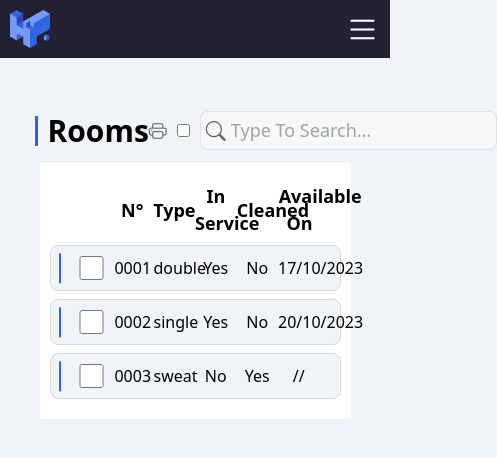
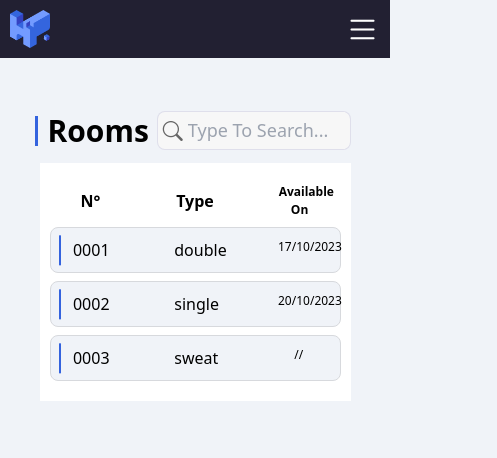
Before and after one commit to dhiaa00/Hotel-Management, a React (Vite) app: page /rooms in a window 390 px wide. Shown: the top 458 px of the page, 497 px wide, since content can reach past the window. Built offline with nearby package versions, Linux system fonts and the light colour scheme; the HTML template or start-up script is replaced by a standard one.

Commit message:
rooms section responsive

```diff
--- a/src/components/form/BookingForm.jsx
+++ b/src/components/form/BookingForm.jsx
@@ -112,7 +112,7 @@ const BookingForm = () => {
       </div>
       <button
         type="submit"
-        className="bg-gradient-to-r from-[#608AF5] to-[#1E5EFF] text-white py-[10px] w-[200px] rounded-[10px]">
+        className="booking-btn bg-gradient-to-r from-[#608AF5] to-[#1E5EFF] text-white py-[10px] w-[200px] rounded-[10px]">
         Book
       </button>
     </form>
--- a/src/components/rooms/Room.jsx
+++ b/src/components/rooms/Room.jsx
@@ -9,13 +9,15 @@ const Room = ({ number, type, inService, cleaned, availableOn }) => {
         type="checkbox"
         name="checkRoom"
         id="checkRoom"
-        className="w-[16.667%]"
+        className="w-[16.667%] toBeHidden"
       />
       <div className="number w-[16.667%]">{number}</div>
       <div className="type w-[16.667%]">{type}</div>
-      <div className="in-service w-[16.667%]">{inService}</div>
-      <div className="cleaned w-[16.667%]">{cleaned}</div>
-      <div className="available-on text-center w-[16.667%]">{availableOn}</div>
+      <div className="in-service w-[16.667%] toBeHidden">{inService}</div>
+      <div className="cleaned w-[16.667%] toBeHidden">{cleaned}</div>
+      <div className="available-on text-center w-[16.667%] max-[720px]:text-[12px]">
+        {availableOn}
+      </div>
     </div>
   );
 };
--- a/src/index.css
+++ b/src/index.css
@@ -77,3 +77,23 @@ i {
 .title {
   height: fit-content;
 }
+.booking-btn {
+  position: relative;
+  color: white;
+  text-decoration: none;
+  font-size: 24px;
+  overflow: hidden;
+  transition: 0.2s;
+}
+.booking-btn:hover {
+  background: #2196f3;
+  box-shadow:
+    0 0 10px #2196f3,
+    0 0 40px #2196f3,
+    0 0 80px #2196f3;
+}
+@media (max-width: 720px) {
+  .toBeHidden {
+    display: none;
+  }
+}
--- a/src/pages/Rooms.jsx
+++ b/src/pages/Rooms.jsx
@@ -4,39 +4,46 @@ import Room from "../components/rooms/Room";
 const Rooms = () => {
   return (
     <div className="rooms pt-10 px-5 flex flex-1 flex-col w-[79vw] max-[920px]:w-[90%]">
-      <div className="rooms-header flex justify-between items-center py-[10px]">
-        <h1 className="text-[30px] pl-2 font-bold relative before:content-[''] before:absolute before:w-[3px] before:h-2/3  before:bg-mainColor before:top-[50%] before:left-[-5px] before:translate-y-[-50%]">
+      <div className="rooms-header flex justify-between items-center py-[10px] max-[720px]:space-x-2">
+        <h1 className="text-[30px] pl-2 font-bold relative before:content-[''] before:absolute before:w-[3px] before:h-2/3 before:bg-mainColor before:top-[50%] before:left-[-5px] before:translate-y-[-50%] ">
           Rooms
         </h1>
         <div className="functionalities flex items-center gap-[10px] text-[18px] text-[#666]">
-          <i className="bi bi-printer"></i>
-          <input type="checkbox" name="checkAll" id="checkAll" />
+          <i className="bi bi-printer toBeHidden"></i>
+          <input
+            type="checkbox"
+            name="checkAll"
+            id="checkAll"
+            className="toBeHidden"
+          />
           <div className="search flex items-center px-[5px] justify-center gap-[5px] bg-[#F7F7F7] border-[#0F0D83]/[0.1] border-[0.8px] border-solid rounded-[8px]">
             <i className="bi bi-search text-[20px] flex items-center"></i>
             <input
               type="search"
               name="search"
               id="search"
-              className=" bg-[#F7F7F7] text-[18px] text-[#666] py-[5px]"
+              className=" bg-[#F7F7F7] text-[18px] text-[#666] py-[5px] max-[720px]:w-[100%]"
               placeholder="Type To Search..."
             />
           </div>
         </div>
       </div>
-      <div className="rooms-wrapper flex flex-col bg-white space-y-2 px-[10px] py-[20px]">
+      <div className="rooms-wrapper flex flex-col bg-white space-y-2 px-[10px] py-[20px] ">
         <div className="titles text-center flex items-center justify-between px-[20px]">
-          <div className="empty w-[16.667%]"></div>
-          <div className="title  font-bold text-[18px] text-center w-[16.667%]">
+          <div className="empty w-[16.667%] toBeHidden"></div>
+          <div className="title  font-bold text-[18px] text-center w-[16.667%] max-[720px]:text-[16px]">
             N°
           </div>
-          <div className="title font-bold text-[18px] text-center w-[16.667%]">
+          <div className="title font-bold text-[18px] text-center w-[16.667%] max-[720px]:text-[16px]">
             Type
           </div>
-          <div className="title font-bold text-[18px] w-[16.667%]">
+          <div className="title font-bold text-[18px] w-[16.667%] toBeHidden">
             In Service
           </div>
-          <div className="title font-bold text-[18px] w-[16.667%]">Cleaned</div>
-          <div className="title font-bold text-[18px] w-[16.667%]">
+          <div className="title font-bold text-[18px] w-[16.667%] toBeHidden">
+            Cleaned
+          </div>
+          <div className="title text-center font-bold text-[18px] w-[16.667%] max-[720px]:text-[12px]">
             Available On
           </div>
         </div>
```
